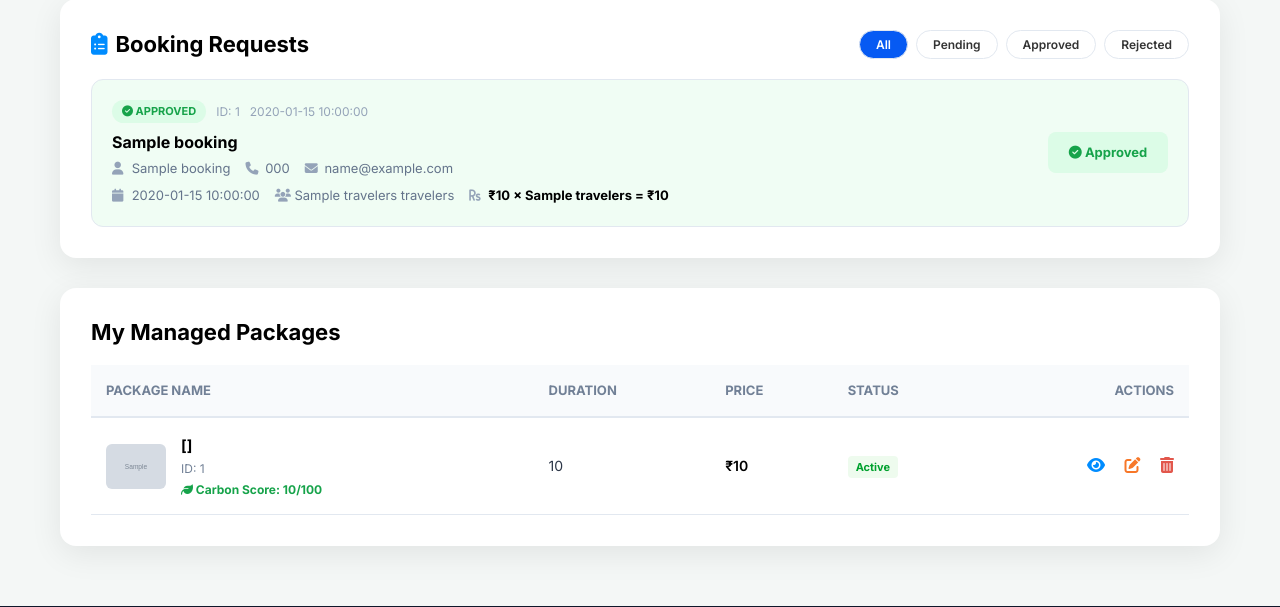
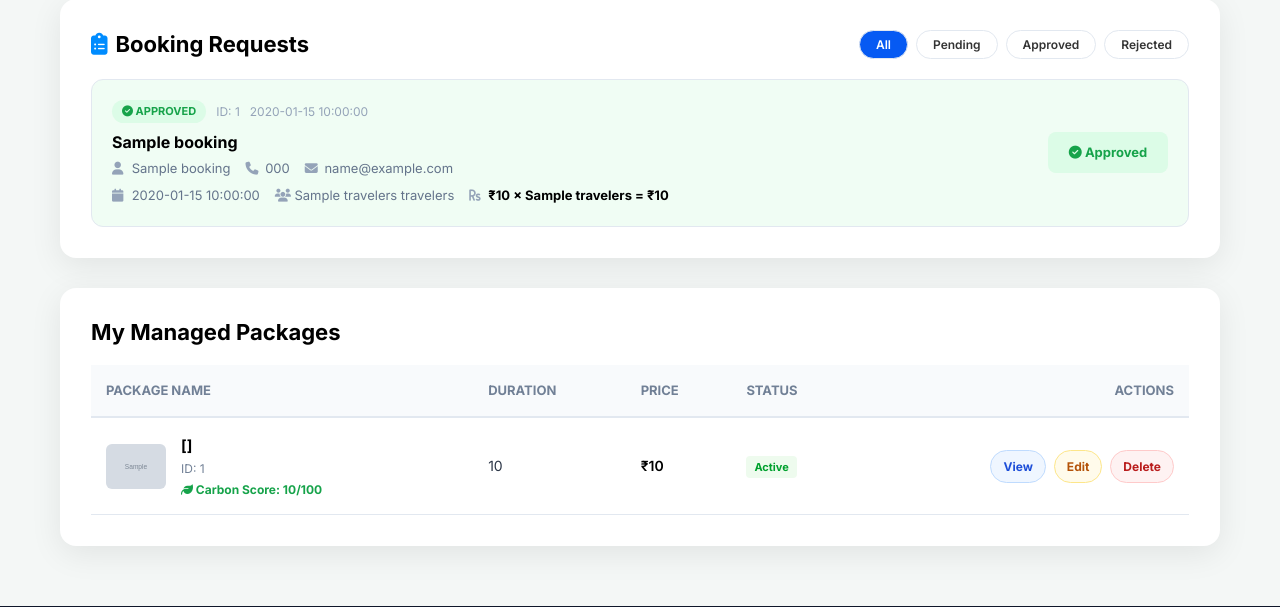
Before and after one commit to sakshibm747/tourism_02, a Flask app: template tourism_02/templates/agency-dashboard.html in a window 1280 px wide. Shown: the part 422-1029 px from the top of the page. Run offline with Flask 3, Linux system fonts and the light colour scheme; the template is opened without the code that fills it: most values are stand-ins (such as "Sample title", 1, 10 or a date in 2020); grey boxes marked "Sample" are stand-in pictures; some libraries are stand-ins or nearby versions.

Commit message:
ui buttons fix

```diff
--- a/tourism_02/templates/agency-dashboard.html
+++ b/tourism_02/templates/agency-dashboard.html
@@ -635,15 +635,17 @@
                                 style="background: #eefbee; color: #00a12e; font-size: 11px; font-weight: 700; padding: 4px 8px; border-radius: 4px;">Active</span>
                         </td>
                         <td style="padding: 15px; text-align: right;">
-                            <a href="/package/{{ pkg.id }}"
-                                style="border: none; background: none; color: var(--primary-color); cursor: pointer; margin-right: 15px; font-size: 16px; text-decoration: none;"
-                                title="View"><i class="fas fa-eye"></i></a>
-                            <button type="button" onclick="editPackage('{{ pkg.id }}')"
-                                style="border: none; background: none; color: #f77728; cursor: pointer; font-size: 16px; margin-right: 15px;"
-                                title="Edit"><i class="fas fa-edit"></i></button>
-                            <button type="button" onclick="deletePackage('{{ pkg.id }}', '{{ pkg.title }}')"
-                                style="border: none; background: none; color: #e2574c; cursor: pointer; font-size: 16px;"
-                                title="Delete"><i class="fas fa-trash-alt"></i></button>
+                            <div style="display: inline-flex; gap: 8px; flex-wrap: wrap; justify-content: flex-end;">
+                                <a href="/package/{{ pkg.id }}"
+                                    style="text-decoration:none; font-size:12px; font-weight:700; color:#1d4ed8; border:1px solid #bfdbfe; background:#eff6ff; border-radius:999px; padding:6px 12px;"
+                                    title="View">View</a>
+                                <button type="button" onclick="editPackage('{{ pkg.id }}')"
+                                    style="font-size:12px; font-weight:700; color:#b45309; border:1px solid #fde68a; background:#fffbeb; border-radius:999px; padding:6px 12px; cursor:pointer;"
+                                    title="Edit">Edit</button>
+                                <button type="button" onclick="deletePackage('{{ pkg.id }}', '{{ pkg.title }}')"
+                                    style="font-size:12px; font-weight:700; color:#b91c1c; border:1px solid #fecaca; background:#fef2f2; border-radius:999px; padding:6px 12px; cursor:pointer;"
+                                    title="Delete">Delete</button>
+                            </div>
                         </td>
                     </tr>
                     {% endfor %}
```
